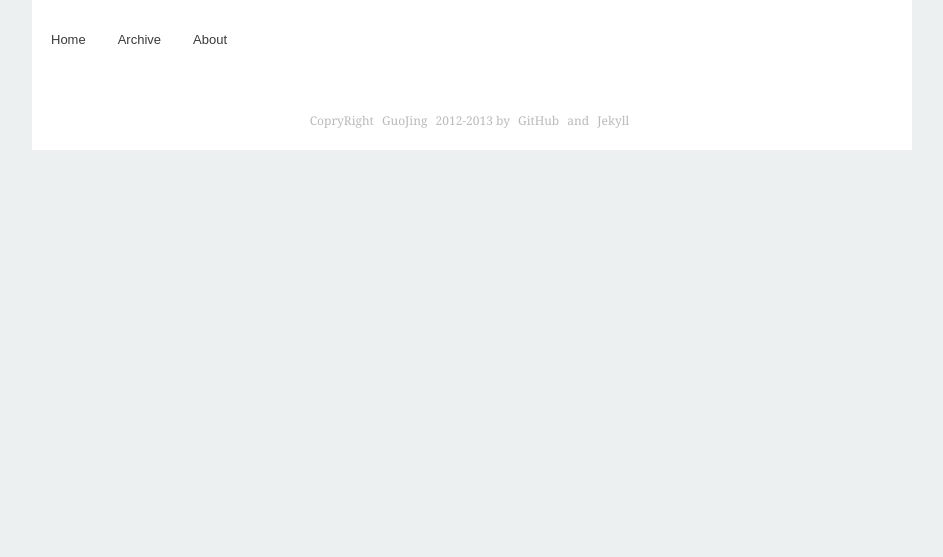
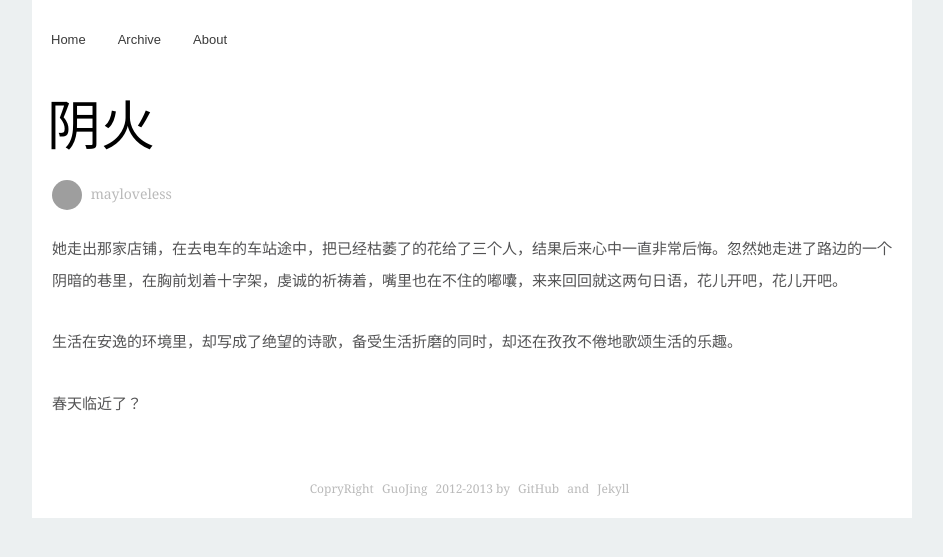
Before and after one commit to mayloveless/wanglingfei.github.com, a Jekyll site: the page built from index.html, in a window 1280 px wide. Shown: the top 557 px of the page, without its empty margins (168-1111 px from the left). Built offline with Jekyll 4.4.1, drawn with Linux system fonts in a browser that asks for light colours; nearby versions of some CDN libraries; library files that are not in the unit come from our copies; Markdown is read by kramdown in place of the engine named in the settings; the list of posts is cut into pages by our own code; grey boxes are pictures that could not be loaded.

```diff
--- /dev/null
+++ b/_posts/nonsense/2013-11-07-start.md
@@ -0,0 +1,12 @@
+---
+layout:     post
+title:      阴火
+category: blog
+description: 阴火
+tags: 记录 感悟
+---
+她走出那家店铺，在去电车的车站途中，把已经枯萎了的花给了三个人，结果后来心中一直非常后悔。忽然她走进了路边的一个阴暗的巷里，在胸前划着十字架，虔诚的祈祷着，嘴里也在不住的嘟囔，来来回回就这两句日语，花儿开吧，花儿开吧。
+
+生活在安逸的环境里，却写成了绝望的诗歌，备受生活折磨的同时，却还在孜孜不倦地歌颂生活的乐趣。
+
+春天临近了？
```
Also changed, not shown: about/index.md (+2 -4 lines).
